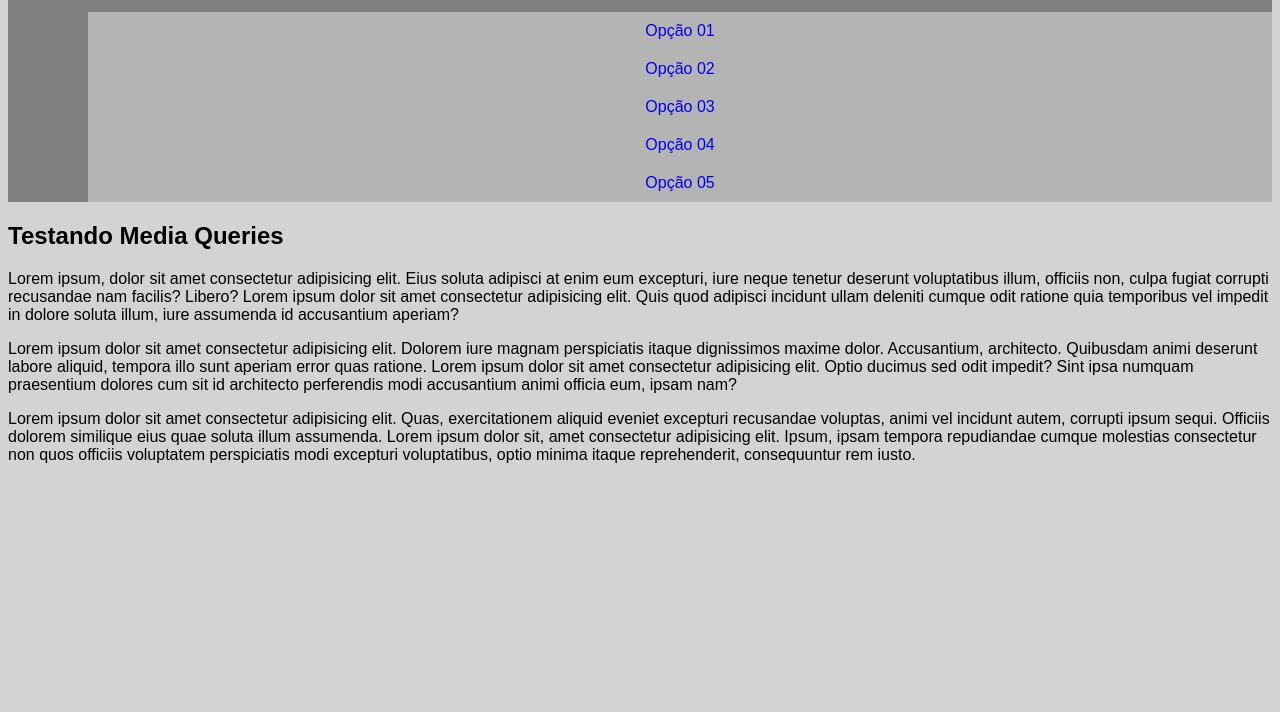
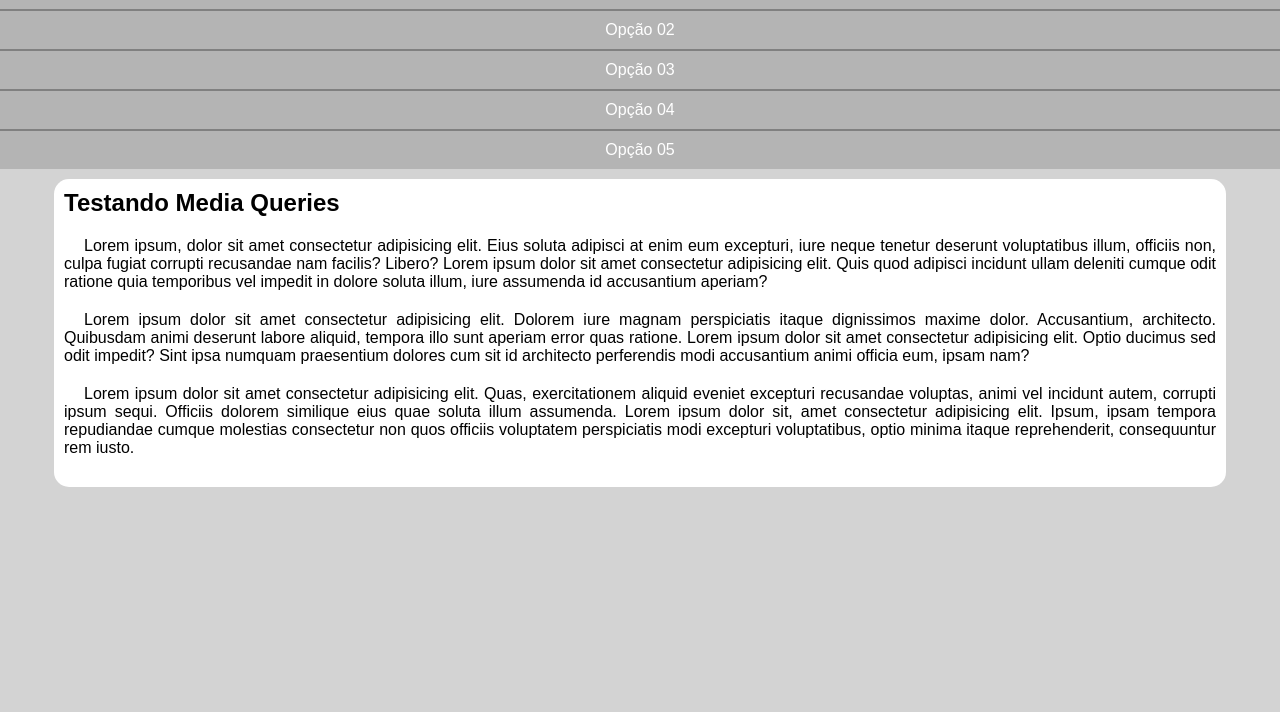
Before and after one commit to canelacinzenta/html-css, a plain HTML site: page exercicios/ex026/mq005/index.html in a window 1280 px wide. Shown: the part 88-800 px from the top of the page. Drawn offline with Linux system fonts and the light colour scheme.

Commit message:
ex026 pt2

```diff
--- a/exercicios/ex026/mq005/estilos/style.css
+++ b/exercicios/ex026/mq005/estilos/style.css
@@ -2,6 +2,8 @@
 
 * {
     font-family: Arial, Helvetica, sans-serif;
+    margin: 0;
+    padding: 0;
 }
 
 body, html {
@@ -31,4 +33,29 @@ menu > ul > li > a {
     text-decoration: none;
     text-align: center;
     background-color: rgba(211, 211, 211, 0.626);
+    color: white;
+    border-top: 2px solid gray;
 }
+
+menu a:hover {
+    background-color: grey;
+}
+
+main {
+    width: 90vw;
+    background-color: white;
+    margin: auto;
+    padding: 10px;
+    border-radius: 15px;
+    margin-top: 10px;
+}
+
+article h2 {
+    padding-bottom: 20px;
+}
+
+article p {
+    text-align: justify;
+    margin-bottom: 20px;
+    text-indent: 20px;
+}
```
